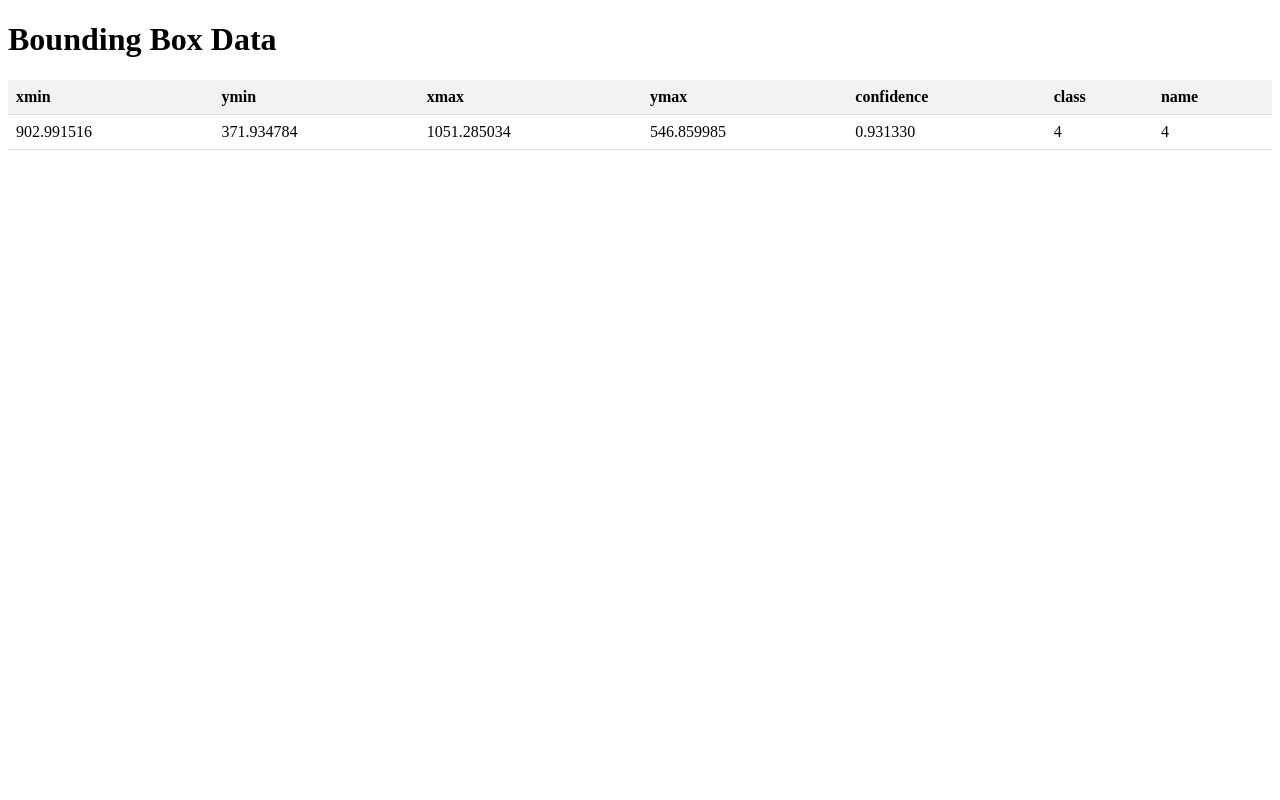
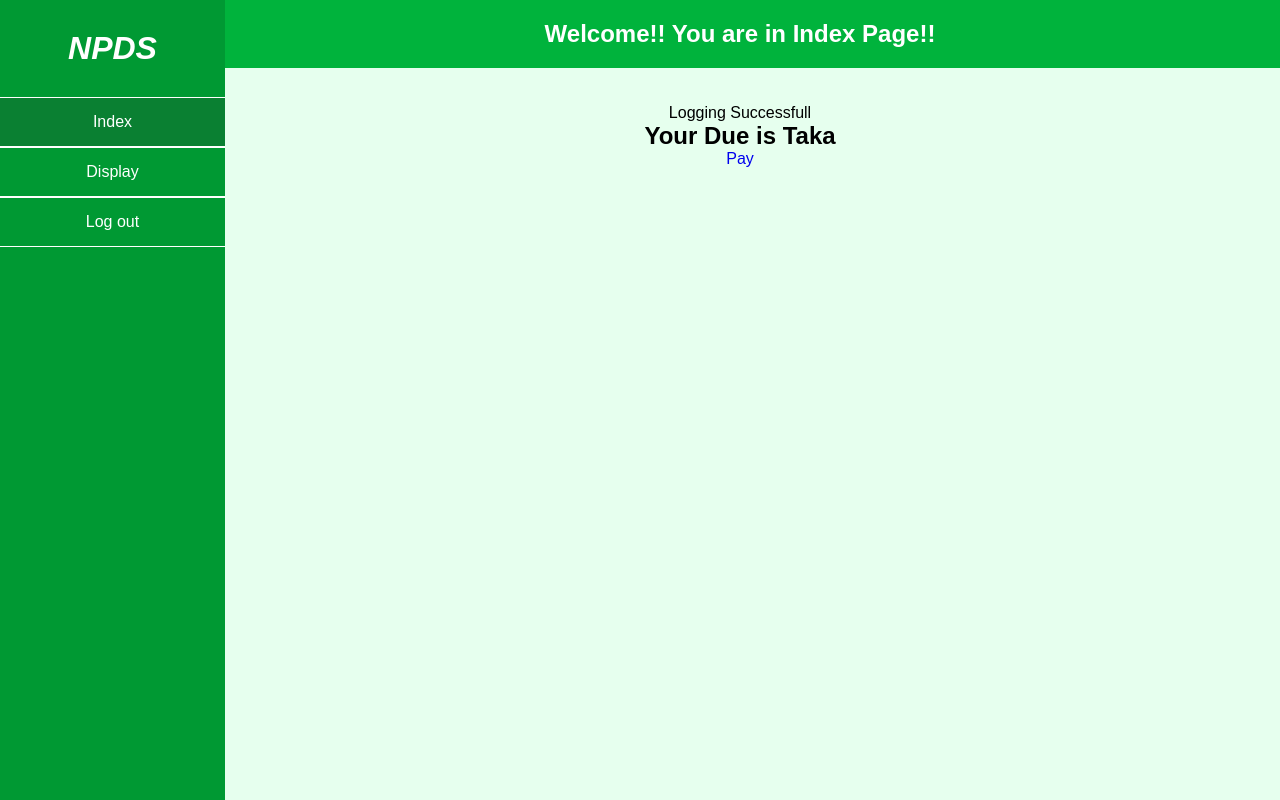
Before and after one commit to sifatk69/Yolov5_Number_plate_detection, a Python web app: template templates/user.html in a window 1280 px wide. Run offline with Jinja, Linux system fonts and the light colour scheme; the template is opened without the code that fills it, so the values that code supplies are empty.

Commit message:
install second

```diff
--- a/static/style.css
+++ b/static/style.css
@@ -1,29 +1,145 @@
-html,
-body {
-  height: 100%;
+/*Store this code in 'style.css' file inside the 'static' folder*/
+
+.logincontent{
+	margin: 0 auto;
+	height: 500px;
+	width: 400px;
+	background-color: #e6ffee;
+	border-radius: 10px;
 }
 
-body {
-  display: -ms-flexbox;
-  display: flex;
-  -ms-flex-align: center;
-  align-items: center;
-  padding-top: 40px;
-  padding-bottom: 40px;
-  background-color: #f5f5f5;
+.registercontent{
+	margin: 0 auto;
+	height: 720px;
+	width: 400px;
+	background-color: #e6ffee;
+	border-radius: 10px;
 }
 
-.form-signin {
-  width: 100%;
-  max-width: 330px;
-  padding: 15px;
-  margin: auto;
+.logintop{
+	height: 60px;
+	width: 400px;
+	background-color: #009933;
+	color: #ffffff;
 }
 
-.form-signin .form-control {
-  position: relative;
-  box-sizing: border-box;
-  height: auto;
-  padding: 10px;
-  font-size: 16px;
+.registertop{
+	height: 60px;
+	width: 400px;
+	background-color: #009933;
+	color: #ffffff;
 }
+
+.textbox{
+	padding: 10px 40px;
+	background-color: #009933;
+	border-radius: 10px;
+}
+
+::placeholder {
+	color: #FFFFFF;
+	opacity: 1;
+	font-style: oblique;
+	font-weight: bold;
+}
+
+.btn {
+	padding: 10px 40px;
+	background-color: #009933;
+	color: #FFFFFF;
+	font-style: oblique;
+	font-weight: bold;
+	border-radius: 10px;
+}
+
+.worddark{
+	color: #009933;
+	font-style: oblique;
+	font-weight: bold;
+}
+
+.wordlight{
+	color: #FFFFFF;
+	font-style: oblique;
+	font-weight: bold;
+}
+
+*{
+	margin: 0;
+	padding: 0;
+	box-sizing: border-box;
+	list-style: none;
+	text-decoration: none;
+	font-family: 'Josefin Sans', sans-serif;
+}
+
+.one{
+	display: flex;
+	position: relative;
+}
+
+.one .two{
+	width: 225px;
+	height: 100%;
+	background: #009933;
+	padding: 30px 0px;
+	position: fixed;
+}
+
+.one .two h1{
+	color: #fff;
+	text-transform: uppercase;
+	text-align: center;
+	margin-bottom: 30px;
+	font-style: oblique;
+	font-weight: bold;
+}
+
+.one .two h2{
+	color: #fff;
+	text-align: center;
+}
+
+.one .two .active{
+	background: #0a8032;
+}
+
+.one .two ul li{
+	text-align: center;
+	padding: 15px;
+	border-bottom: 0.1px solid white;
+	border-top: 0.1px solid white;
+}
+
+.one .two ul li a{
+	color: #ffffff;
+	display: block;
+}
+
+.one .two ul li a .side{
+	width: 25px;
+	align:center;
+}
+
+.one .content{
+	width: 100%;
+	margin-left: 200px;
+}
+
+.one .content .topbar{
+	text-align: center;
+	padding: 20px;
+	background: #00b33c;
+	color: white;
+}
+
+.one .content .contentbar{
+	margin: auto;
+}
+
+.one .content .contentbar h1{
+	color: #11a844;
+	text-align: center;
+	font-style: oblique;
+	font-weight: bold;
+}
--- a/templates/user.html
+++ b/templates/user.html
@@ -1,71 +1,38 @@
-<!DOCTYPE html>
+<!--Store this code in 'index.html' file inside the 'templates' folder-->
 <html lang="en">
-<head>
-    <meta charset="UTF-8">
-    <meta name="viewport" content="width=device-width, initial-scale=1.0">
-    <title>Bounding Box Data</title>
-    <style>
-        table {
-            width: 100%;
-            border-collapse: collapse;
-        }
-        th, td {
-            padding: 8px;
-            text-align: left;
-            border-bottom: 1px solid #ddd;
-        }
-        th {
-            background-color: #f2f2f2;
-        }
-    </style>
-</head>
-<body>
-    <h1>Bounding Box Data</h1>
-    <table id="boundingBoxTable">
-        <thead>
-            <tr>
-                <th>xmin</th>
-                <th>ymin</th>
-                <th>xmax</th>
-                <th>ymax</th>
-                <th>confidence</th>
-                <th>class</th>
-                <th>name</th>
-            </tr>
-        </thead>
-        <tbody>
-            <tr>
-                <td>902.991516</td>
-                <td>371.934784</td>
-                <td>1051.285034</td>
-                <td>546.859985</td>
-                <td>0.931330</td>
-                <td>4</td>
-                <td>4</td>
-            </tr>
-            <!-- Add more rows for each entry in your data -->
-            <!-- Replace the values with your actual data -->
-        </tbody>
-    </table>
+	<head>
+		<title>user</title>
+		<link rel="stylesheet" href="../static/style.css">
+	</head>
 
-    <script>
-        document.addEventListener("DOMContentLoaded", function() {
-            var table = document.getElementById("boundingBoxTable");
-            var tbody = table.getElementsByTagName("tbody")[0];
-            var rows = tbody.getElementsByTagName("tr");
+	<body bgcolor="#e6ffee">
+		<div class="one">
+			<div class="two">
+				<h1>NPDS</h1>
+				<ul>
+					<li class="active"><a href="{{url_for('user')}}">Index</a></li>
+					<li><a href="{{url_for('display')}}">Display</a></li>
 
-            // Iterate over each row
-            for (var i = 0; i < rows.length; i++) {
-                var row = rows[i];
-                var cells = row.getElementsByTagName("td");
+					<li><a href="{{url_for('logout')}}">Log out</a></li>
+				</ul>
+			</div>
+			<div class="content" align="center">
+				<div class="topbar">
+					<h2>Welcome!! You are in Index Page!! </h2>
+				</div></br></br>
+				<div class="contentbar">
+					<div class="msg">Logging Successfull</div>
+                    <div>
+                        <h2>
+                            Your Due is {{ msg }} Taka
+                        </h2>
+                        <a href="{{url_for('display')}}">
+                            Pay
+                        </a>
+                    </div>
+				</div>
 
-                // Iterate over each cell in the row
-                for (var j = 0; j < cells.length; j++) {
-                    var cell = cells[j];
-                    console.log(cell.innerText); // Access the data in each cell
-                }
-            }
-        });
-    </script>
-</body>
+			</div>
+		</div>
+	</body>
 </html>
```
Also changed, not shown: app.py (+135 -35 lines), templates/display.html (added, +39 -0 lines), templates/login.html (added, +25 -0 lines), templates/register.html (added, +26 -0 lines), static/image1.jpg (added), static/image3.jpg (renamed from static/image0.jpg), static/style_2.css (added).
